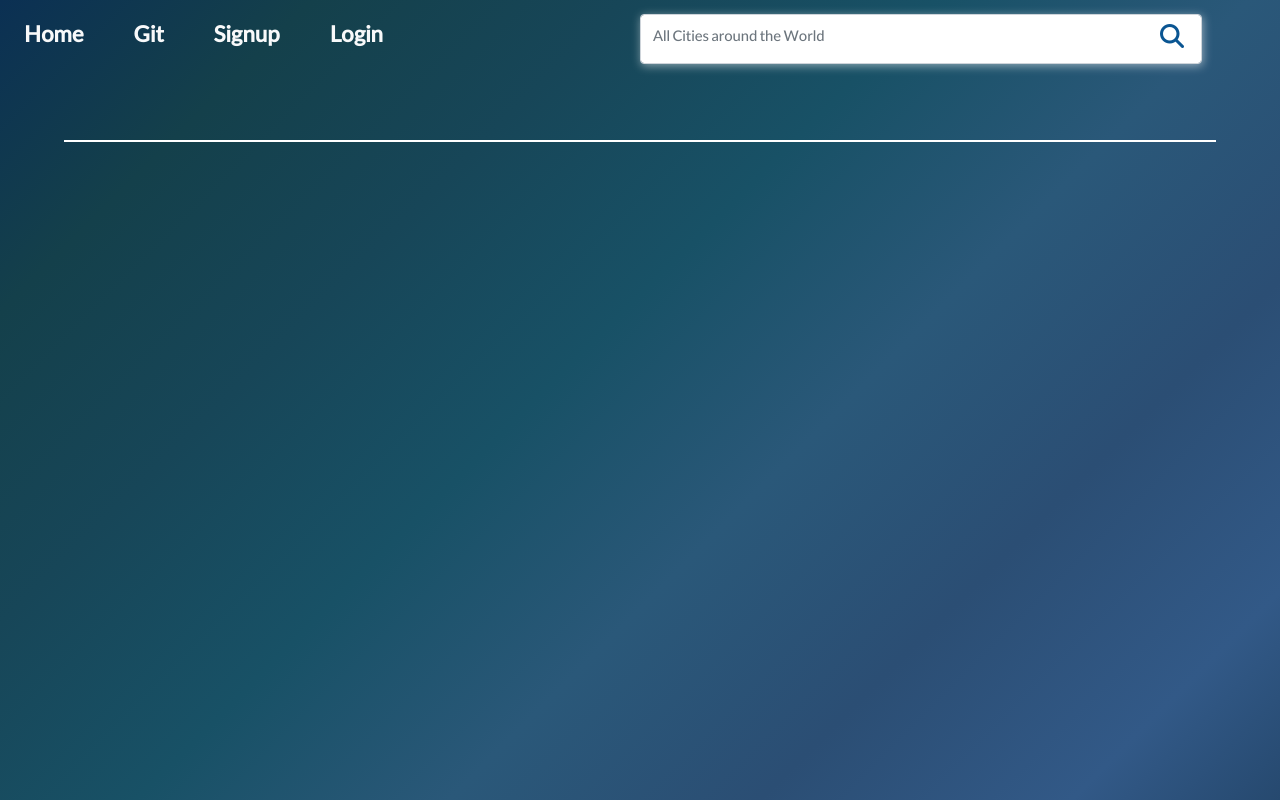
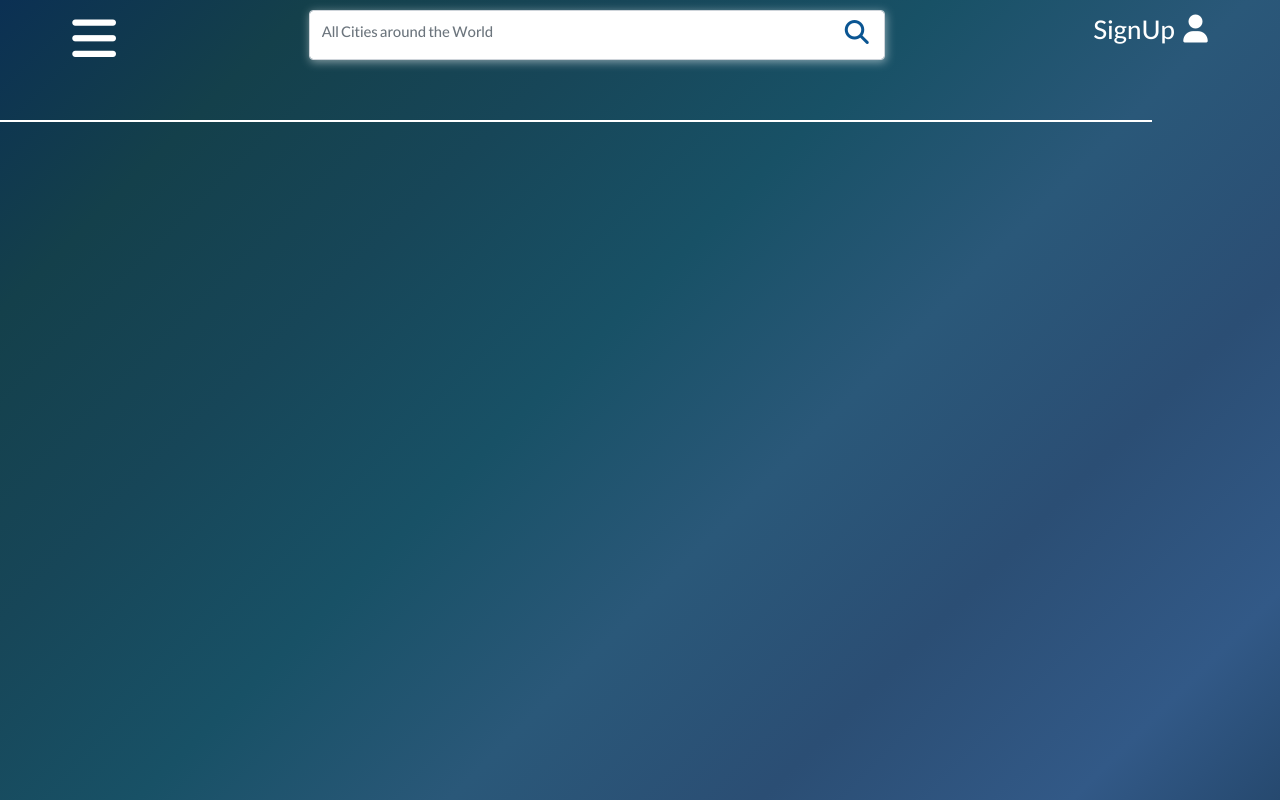
Before and after one commit to mohammad6vakili/Weather, a React (Create React App) app: page / in a window 1280 px wide. Built offline with nearby package versions, Linux system fonts and the light colour scheme.

Commit message:
Correct some mistake in UI

```diff
--- a/src/App.js
+++ b/src/App.js
@@ -1,6 +1,5 @@
 import React from 'react';
 import './index.css';
-import Nav from './components/Nav.jsx';
 import Main from './components/Main.jsx'
 import {AppProvider} from './AppContext';
 
@@ -13,7 +12,6 @@ const App=()=> {
 
     <AppProvider>
     <div className='App'>
-        <Nav/>
         <Main/>
     </div>
     </AppProvider>
--- a/src/AppContext.js
+++ b/src/AppContext.js
@@ -9,6 +9,7 @@ export const AppProvider=(props)=>{
     const [query,setQuery]=useState('');
     const [city,setCity]=useState([]);
     const [queryActive,setQueryActive]=useState(false);
+    const [menuOpen,setMenuOpen]=useState(false);
 
 
 
@@ -28,12 +29,23 @@ export const AppProvider=(props)=>{
         setQuery(e.target.value);
     }
 
+    const openMenu=()=>{
+        setMenuOpen(true)
+    }
+
+    const closeMenu=()=>{
+        setMenuOpen(false)
+    }
+
     const value={
         getData,
         query,
         getQuery,
         city,
         queryActive,
+        openMenu,
+        closeMenu,
+        menuOpen
     }
 
     return (
--- a/src/components/City.jsx
+++ b/src/components/City.jsx
@@ -10,14 +10,30 @@ const City=()=>{
     return(
         <div className='city-box'>
             <div className="city-info">
-                <span className='city-name mr-3'>{city.name}</span>
-                <span style={{fontSize:38+'px'}} className='m-0'>{Math.floor(city.main.temp - 273.15)+'°'}<strong style={{fontSize:18+'px'}}>C</strong></span>
-                <small>{Date()}</small>
-                <button className='btn btn-sm btn-outline-dark'>Add to Watchlist</button>
+                <div className='d-flex'>
+                    <div className='d-flex flex-column w-50 text-center'>
+                        <span className='city-name mr-3'>{city.name}</span>
+                        <span style={{fontSize:38+'px'}} className='m-0'>{Math.floor(city.main.temp - 273.15)+'°'}<strong style={{fontSize:18+'px'}}>C</strong></span>
+                    </div>
+                    <div className='text-center pl-4' style={{width:30+'%'}}>
+                        {city.weather.map((weather)=>(
+                        <img className='w-100' src={`http://openweathermap.org/img/w/${weather.icon}.png`}/>
+                        ))}
+                        {city.weather.map((weather)=>(
+                        <small>{weather.main}</small>
+                        ))}
+                    </div>
+
+                </div>
+                <small className='mb-3'>{Date()}</small>
+                <button className='btn btn-sm btn-outline-dark mb-2'>Add to Watchlist</button>
             </div>
             <div className="city-weather">
                 <div><h5>Wind</h5><span>{Math.floor(city.wind.speed)}{" "} km/h</span></div>
                 <div><h5>Humidity</h5><span>{Math.floor(city.main.humidity)}</span></div>
+                <div>{city.weather.map((weather)=>(
+                    <span key={weather.id}>{weather.main}</span>
+                ))}</div>
             </div>
         </div>
     )
--- a/src/components/Main.jsx
+++ b/src/components/Main.jsx
@@ -1,6 +1,7 @@
 import React, { useContext } from 'react';
 import {AppContext} from '../AppContext';
 import City from './City.jsx';
+import Nav from './Nav';
 
 
 
@@ -12,6 +13,8 @@ const Main=()=>{
     return(
         <main className='main-wrapper'>
 
+            <Nav/>
+
             <div className='weather-wrapper'>
                 {queryActive && <City/>}
             </div>
--- a/src/components/Nav.jsx
+++ b/src/components/Nav.jsx
@@ -1,5 +1,6 @@
 import React,{useContext} from 'react';
 import {AppContext} from '../AppContext';
+import Fade from 'react-reveal';
 
 
 const Nav=()=>{
@@ -9,31 +10,50 @@ const Nav=()=>{
         getData,
         query,
         getQuery,
-        city
+        openMenu,
+        closeMenu,
+        menuOpen
     }=useContext(AppContext)
 
     return(
-        <nav className='navbar navbar-expand-md text-light'>
-            <ul className="navbar-nav">
-                <li className="nav-item ml-2">
+
+        <div className='navigation'>
+
+            <Fade left>
+                <ul className={menuOpen ? "menu-open" : "menu-closed"}>
+                    <li className="menu-item">
                         Home
                     </li>
-                <li className="nav-item">
+                    <li className="menu-item">
+                        WatchList
+                    </li>
+                    <li className="menu-item">
                         Git
                     </li>
-                <li className="nav-item">
-                    Signup
+                    <li className="menu-item">
+                        SignUp
                     </li>
-                <li className="nav-item">
+                    <li className="menu-item">
                         Login
                     </li>
+                    <button onClick={closeMenu} className='menu-close-button'><i className="fa fa-chevron-left"></i></button>
                 </ul>
+            </Fade>
 
-            <form className='search-form' onSubmit={getData}>
+            <div className={menuOpen ? "invisible" : "visible"} id='menu-button'>
+                <i onClick={openMenu} style={{fontSize:50+'px',paddingTop:10+'px'}} className="fa fa-bars"></i>
+            </div>
+
+            <form className='search-form ml-5' onSubmit={getData}>
                 <input className='search-box form-control' value={query} onChange={getQuery} type="text" placeholder='All Cities around the World'/>
                 <button type='submit' className='search-btn'><i className="fa fa-search"/></button>
             </form>
-        </nav>
+
+            <div className='register'>
+                <span className='mr-2'>SignUp</span><i className="fa fa-user"></i>
+            </div>
+
+        </div>
     )
 }
 export default Nav;
--- a/src/index.css
+++ b/src/index.css
@@ -10,6 +10,7 @@
 }
 .App {
   width: 100%;
+  display: flex;
   position: relative;
   height: 100vh;
   background: rgb(2, 0, 36);
@@ -26,39 +27,54 @@
     rgba(38, 73, 111, 1) 100%
   );
 }
-.navbar {
+.navigation {
   height: 70px;
   padding-bottom: 0px !important;
   display: flex;
-  margin-bottom: 70px;
+  align-items: center;
+  justify-content: space-around;
+  margin-bottom: 50px;
+  position: relative;
 }
-.navbar-nav {
-  margin-right: auto;
+
+.menu-open{
+  position: absolute;
+  top: 0;
+  left: 0;
+  width: 20%;
+  height: 100vh;
+  background-color: rgba(75, 75, 75, 0.534);
+  z-index: 1000;
+  display: flex;
+  flex-direction: column;
+  justify-content: start;
+  padding: 20px 0px 0px 8px;
+  box-shadow: 3px 5px 10px rgba(114, 114, 114, 0.5);
 }
-.nav-item {
-  margin-right: 50px;
-  height: 100% !important;
+.menu-closed{
+  display: none;
+}
+.menu-item {
+  color: white;
+  margin-bottom: 15px;
   display: inline-block;
-  font-size: 24px;
+  font-size: 20px;
   cursor: pointer !important;
   font-weight: 600;
 }
-.nav-item::after {
+.menu-item::after {
   content: '';
   display: block;
   width: 0;
   height: 2px;
   background: white;
-  transition: width .3s;
+  transition: width .7s;
 }
-.nav-item:hover::after {
-  width: 100%;
+.menu-item:hover::after {
+  width: 97%;
 }
 .main-wrapper {
   width: 100%;
-  display: flex;
-  justify-content: center;
-  /* height: 100%; */
 }
 .search-form{
   width: 50%;
@@ -86,6 +102,39 @@
   font-size: 24px;
   color: rgb(10, 85, 146);
 }
+
+.register{
+  color: white;
+  font-size: 28px;
+  cursor: pointer;
+}
+#menu-button i{
+  color: white;
+  cursor: pointer;
+}
+.menu-close-button{
+  position: absolute;
+  top: 1%;
+  right: -30px;
+  z-index: 10001;
+  width: 30px;
+  font-size:20px;
+  height: 70px;
+  border-radius: 0px 8px 8px 0px;
+  background: none;
+  border: none;
+  color: rgb(255, 255, 255);
+  border: 1px solid rgb(255, 255, 255);
+  box-shadow: 1px 2px 5px rgb(255, 255, 255);
+}
+.menu-close-button:hover{
+  color: black;
+  background: rgb(255, 255, 255);
+  border: none;
+  cursor: pointer;
+}
+
+
 .weather-wrapper{
   width: 90%;
   border: 1px solid white;
```
Also changed, not shown: 1 other file (tests, documents, lock files or other folders). Lines whose indentation alone changed are shown as unchanged.
